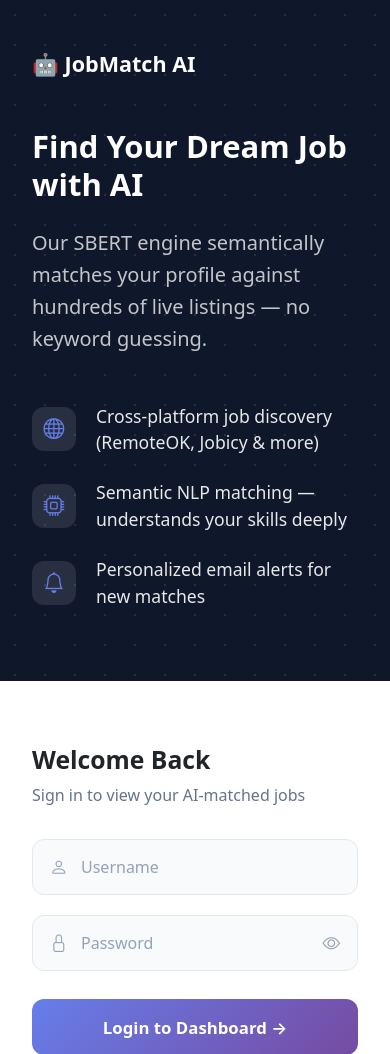
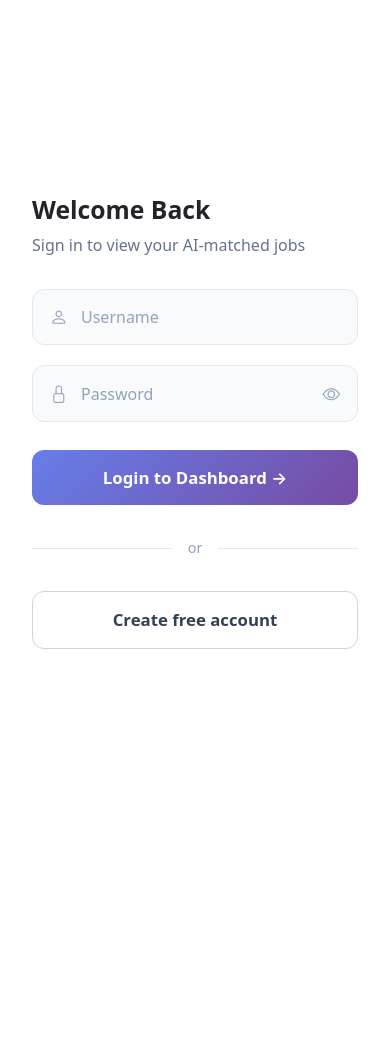
Before and after one commit to kiplah/Job-Reccomendation-system, a Django app: page /accounts/login/ in a window 390 px wide. Shown: the top 1054 px of the page. After the commit the page ends 649 px from the top, so only its background shows below. Run offline with Django 4.2, Linux system fonts and the light colour scheme.

Commit message:
create responsive user login page with Bootstrap 5 and custom styling

```diff
--- a/templates/accounts/login.html
+++ b/templates/accounts/login.html
@@ -217,8 +217,7 @@
         /* Responsive */
         @media (max-width: 991.98px) {
             .left-side {
-                flex: 1 1 100%;
-                padding: 3rem 2rem;
+                display: none;
             }
             .right-side {
                 flex: 1 1 100%;
```
